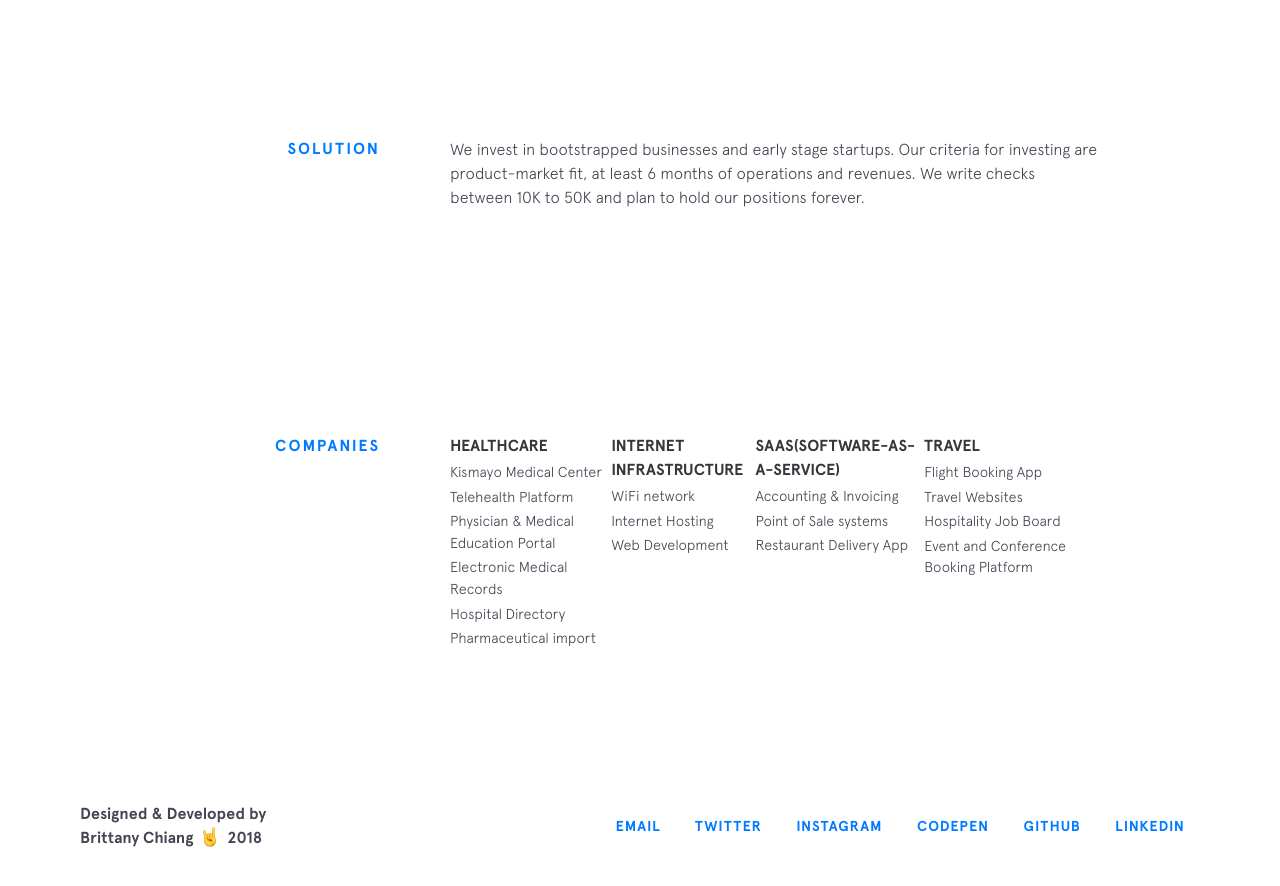
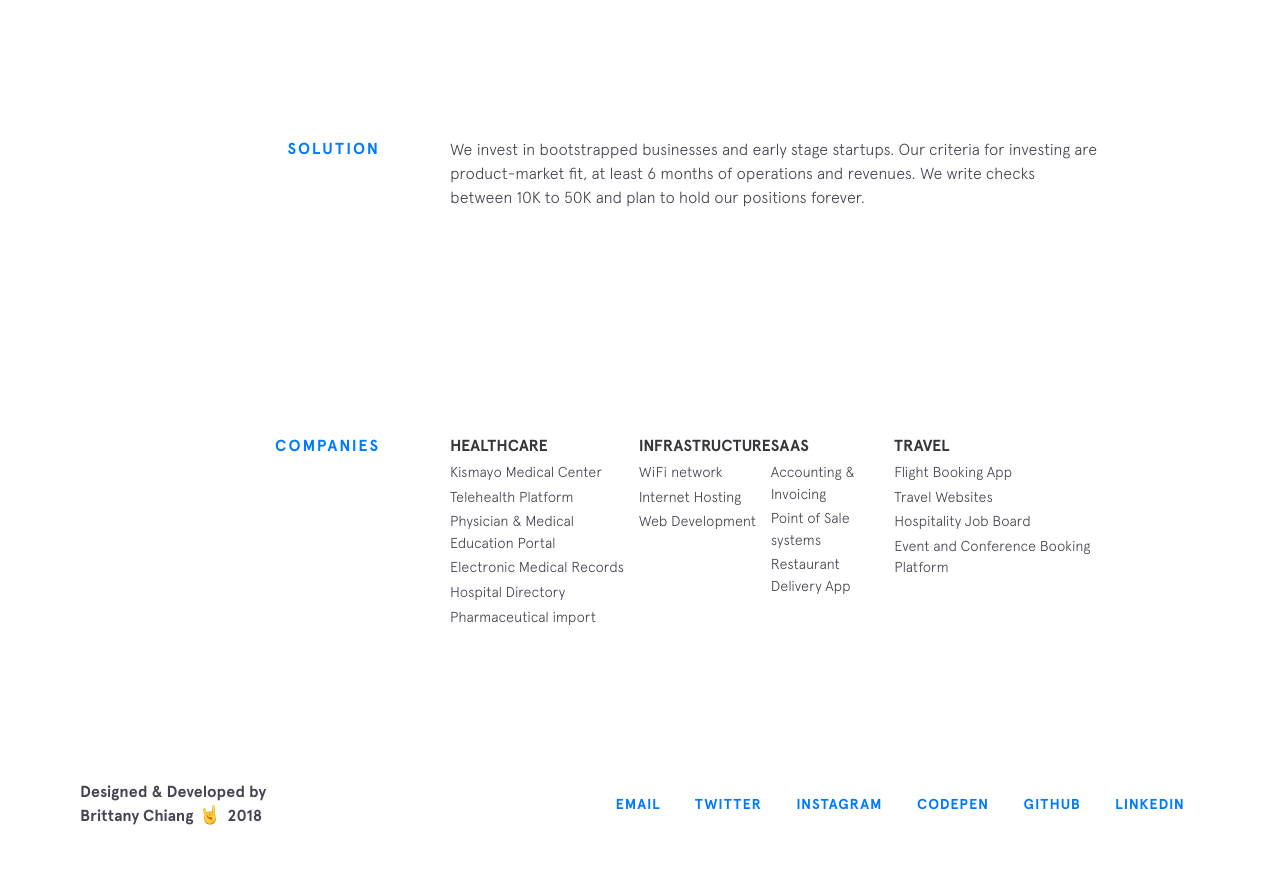
Before and after one commit to dahsoon/dahsoon.github.io, a Jekyll site: the page built from index.html, in a window 1280 px wide and 900 px high, scrolled down 1457 px. Shown: the top 886 px of the window. Built offline with Jekyll 4.4.1, drawn with Linux system fonts in a browser that asks for light colours; nearby versions of some CDN libraries.

Commit message:
create site

```diff
--- a/_includes/skills.html
+++ b/_includes/skills.html
@@ -11,7 +11,7 @@
         </ul>
       </div>
       <div class="skillz__category">
-        <div class="skillz__category__label">Internet Infrastructure</div>
+        <div class="skillz__category__label">Infrastructure</div>
         <ul>
           {% for framework in site.data.skills.internet %}
           <li class="skillz__category__item">{{framework.item}}</li>
@@ -19,7 +19,7 @@
         </ul>
       </div>
       <div class="skillz__category">
-        <div class="skillz__category__label">SAAS(Software-as-a-Service)</div>
+        <div class="skillz__category__label">SAAS</div>
         <ul>
           {% for tool in site.data.skills.saas %}
           <li class="skillz__category__item">{{tool.item}}</li>
```
